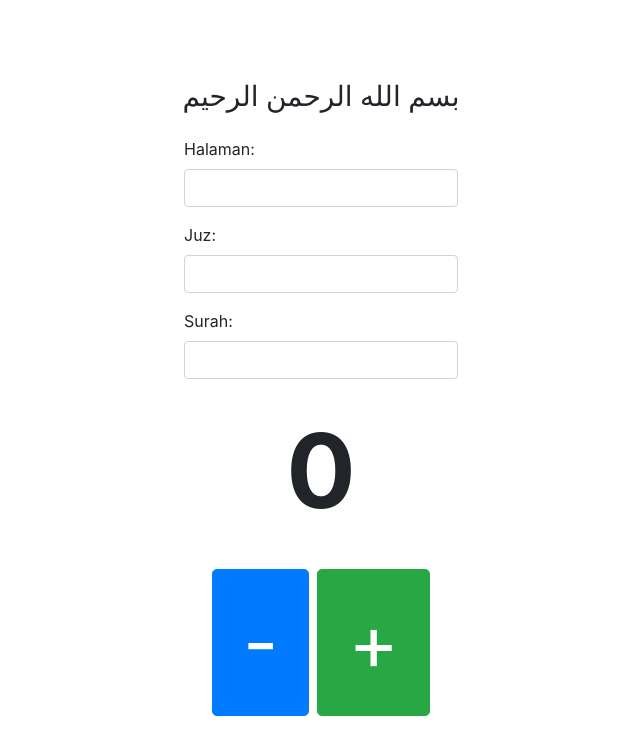
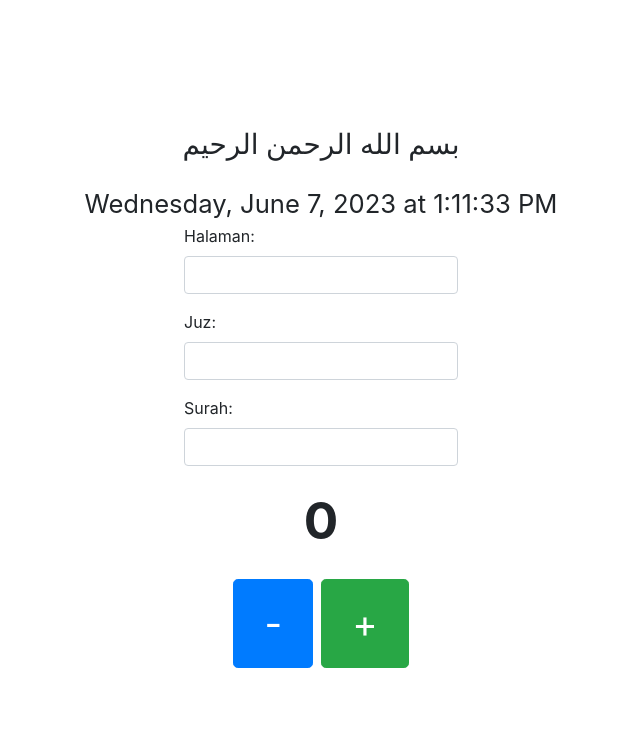
Before and after one commit to zhirobyte/zhirobyte.github.io, a plain HTML site: page index.html in a window 1280 px wide. Shown: the whole page, without its empty margins (319-959 px from the left). Drawn offline with nearby package versions, Linux system fonts and the light colour scheme.

Commit message:
Update index.html

```diff
--- a/index.html
+++ b/index.html
@@ -13,10 +13,15 @@
     }
 
     .counter {
-      font-size: 8vw; /* Adjust the font size as needed */
+      font-size: 4vw;
       font-weight: bold;
       text-align: center;
       margin-bottom: 20px;
+    }
+
+    .date-time {
+      font-size: 2vw;
+      text-align: center;
     }
 
     .btn-wrapper {
@@ -28,7 +33,7 @@
 
     .btn-lg {
       padding: 15px 30px;
-      font-size: 6vw; /* Adjust the font size as needed */
+      font-size: 3vw;
     }
 
     .btn-danger {
@@ -36,14 +41,28 @@
       background-color: #dc3545;
       border-color: #dc3545;
     }
+
+    @media (max-width: 600px) {
+      .counter {
+        font-size: 8vw;
+      }
+
+      .date-time {
+        font-size: 4vw;
+      }
+
+      .btn-lg {
+        font-size: 6vw;
+      }
+    }
   </style>
 </head>
 <body>
   <div class="container">
     <div class="counter-container">
-          <p><h3>بسم الله الرحمن الرحيم</h3></p>
+      <p><h3>بسم الله الرحمن الرحيم</h3></p>
+      <div class="date-time" id="dateTime"></div>
       <div class="form-group">
-
         <label for="halamanInput">Halaman:</label>
         <input type="text" class="form-control" id="halamanInput">
       </div>
@@ -56,6 +75,7 @@
         <input type="text" class="form-control" id="surahInput">
       </div>
       <div class="counter">0</div>
+
       <div class="btn-wrapper">
         <button id="minusButton" class="btn btn-primary btn-lg mr-2">-</button>
         <button id="plusButton" class="btn btn-success btn-lg">+</button>
@@ -70,6 +90,7 @@
     var minusButton = document.querySelector('#minusButton');
     var halamanInput = document.getElementById('halamanInput');
     var juzInput = document.getElementById('juzInput');
+    var dateTimeElement = document.getElementById('dateTime');
 
     plusButton.addEventListener('click', function() {
       var confirmation = confirm("Have you finished 1 lap murojaah? Are you sure?");
@@ -93,6 +114,16 @@
       var juzValue = event.target.value;
       console.log('Juz:', juzValue);
     });
+
+    function updateDateTime() {
+      var currentDateTime = new Date();
+      var options = { weekday: 'long', year: 'numeric', month: 'long', day: 'numeric', hour: 'numeric', minute: 'numeric', second: 'numeric' };
+      var formattedDateTime = currentDateTime.toLocaleString('en-US', options);
+      dateTimeElement.textContent = formattedDateTime;
+    }
+
+    // Update date and time every second
+    setInterval(updateDateTime, 1000);
   </script>
 
   <script src="https://maxcdn.bootstrapcdn.com/bootstrap/4.3.1/js/bootstrap.min.js"></script>
```
